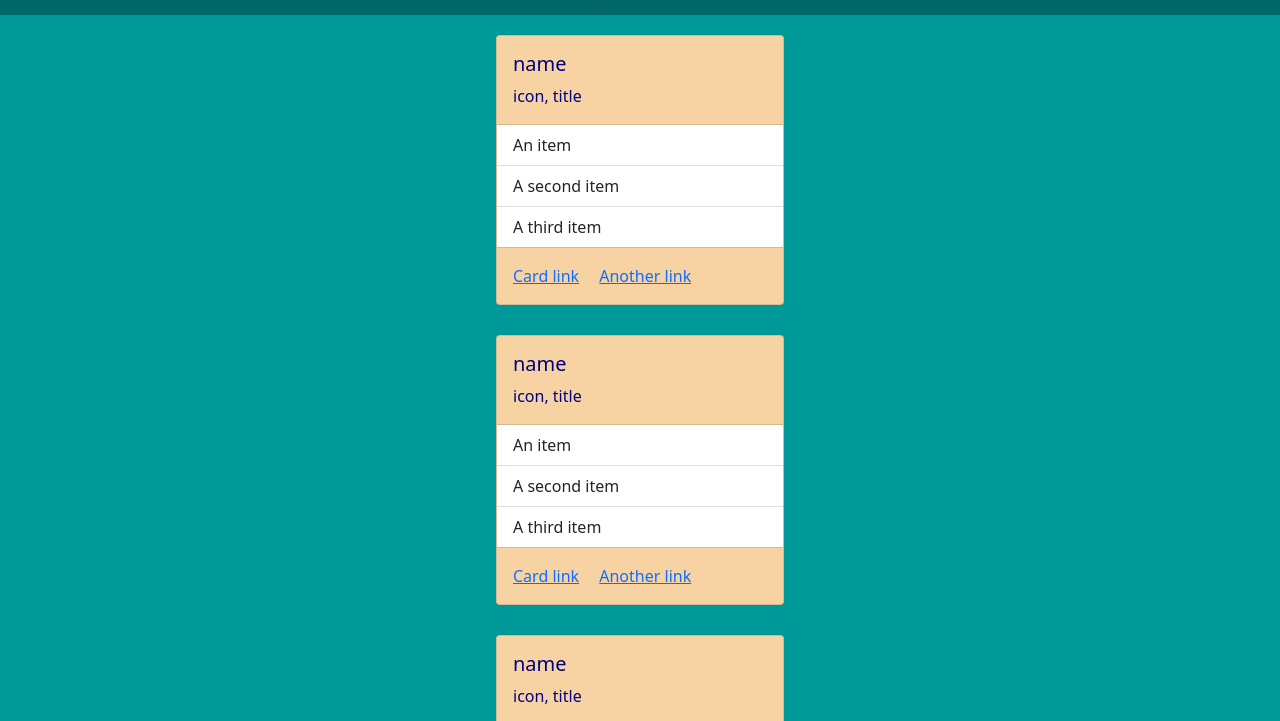
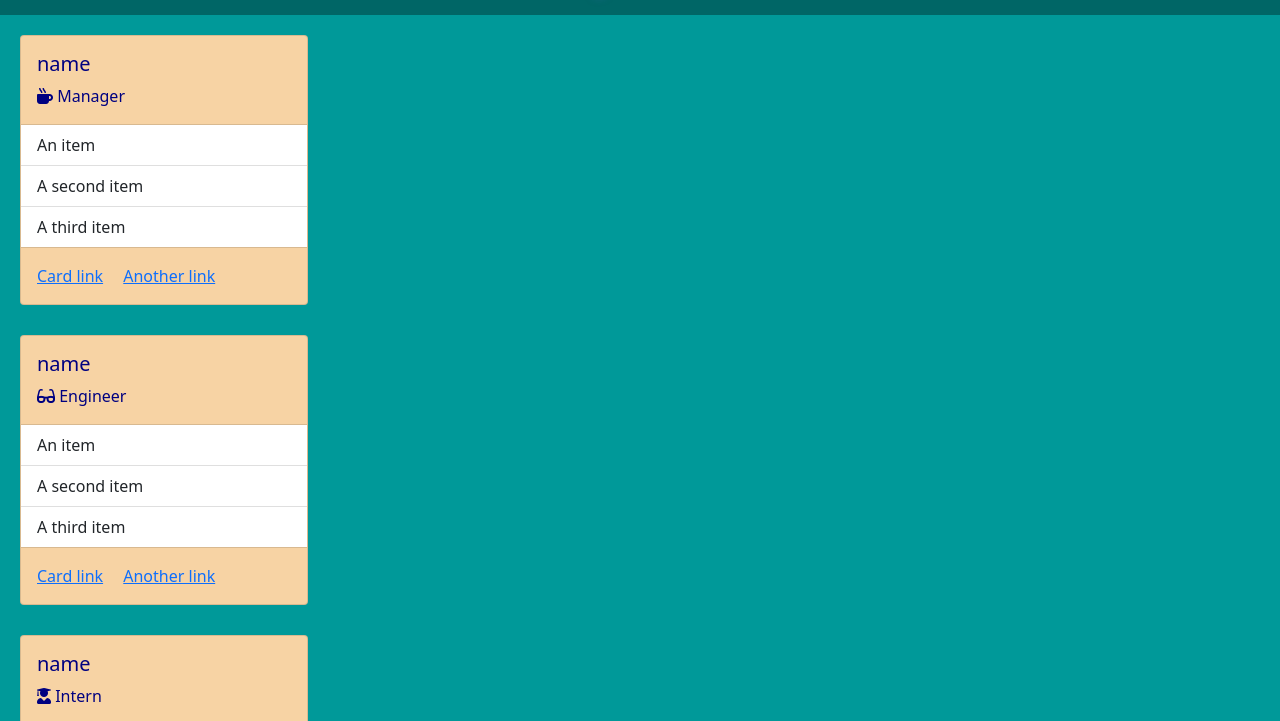
Before and after one commit to blueink38/team-profile-generator, a website: page dist/index.html in a window 1280 px wide. Shown: the part 68-789 px from the top of the page. Drawn offline with nearby package versions, Linux system fonts and the light colour scheme.

Commit message:
added icons to cards

```diff
--- a/dist/assets/style.css
+++ b/dist/assets/style.css
@@ -32,7 +32,7 @@ body {
 .employees {
   padding: 10px;
   margin: 10px;
-  justify-content: center;
+  justify-content:flex-start;
   align-items: center;
   display: flex;
   flex-wrap: wrap;
--- a/dist/index.html
+++ b/dist/index.html
@@ -27,7 +27,7 @@
     <div class="card" style="width: 18rem;">
         <div class="card-body">
           <h5 class="card-title">name</h5>
-          <p class="card-text">icon, title</p>
+          <p class="card-text"><i class="fas fa-mug-hot"></i> Manager</p>
         </div>
         <ul class="list-group list-group-flush">
           <li class="list-group-item">An item</li>
@@ -46,7 +46,7 @@
       <div class="card" style="width: 18rem;">
           <div class="card-body">
             <h5 class="card-title">name</h5>
-            <p class="card-text">icon, title</p>
+            <p class="card-text"><i class="fas fa-glasses"></i> Engineer</p>
           </div>
           <ul class="list-group list-group-flush">
             <li class="list-group-item">An item</li>
@@ -65,7 +65,7 @@
         <div class="card" style="width: 18rem;">
             <div class="card-body">
               <h5 class="card-title">name</h5>
-              <p class="card-text">icon, title</p>
+              <p class="card-text"><i class="fas fa-user-graduate"></i> Intern</p>
             </div>
             <ul class="list-group list-group-flush">
               <li class="list-group-item">An item</li>
```
